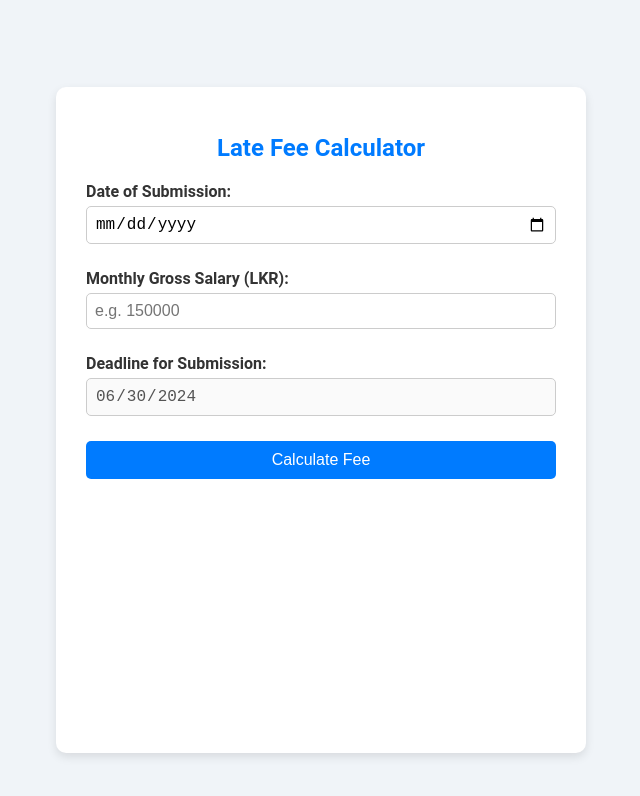
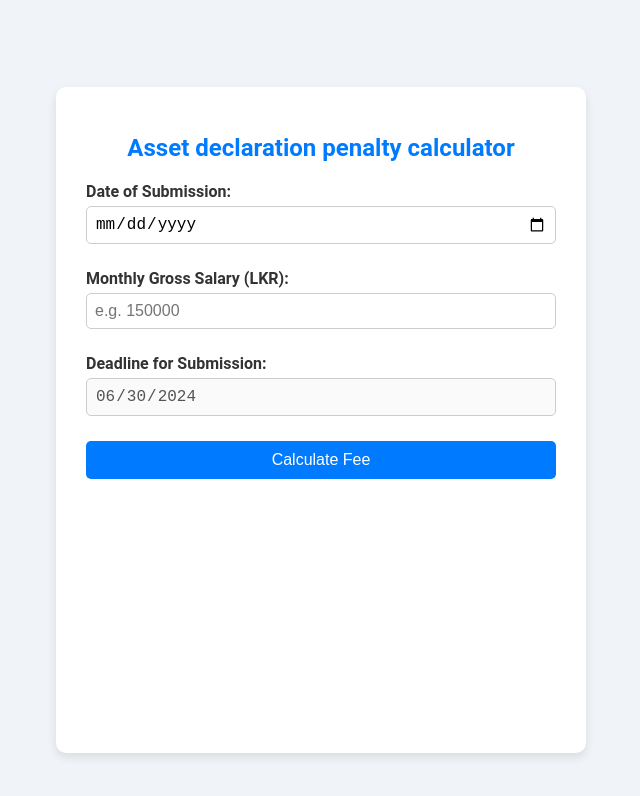
Before and after one commit to VeriteIT/Asset_declaration_fee_PFP, a plain HTML site: page index.html in a window 1280 px wide. Shown: the whole page, without its empty margins (319-959 px from the left). Drawn offline with nearby package versions, Linux system fonts and the light colour scheme.

Commit message:
Update index.html

```diff
--- a/index.html
+++ b/index.html
@@ -9,7 +9,7 @@
 </head>
 <body>
     <div class="container">
-        <h1>Late Fee Calculator</h1>
+        <h1 class="main-title">Asset declaration penalty calculator</h1>
 
         <!-- Error message box -->
         <div id="errorMessage" class="hidden" style="color: red; font-weight: bold;"></div>
```
